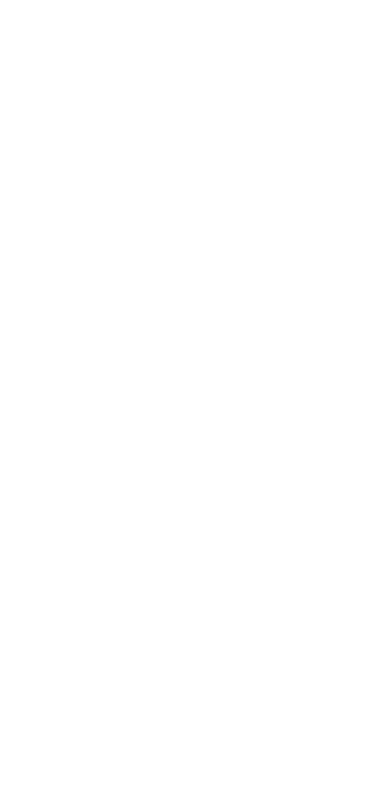
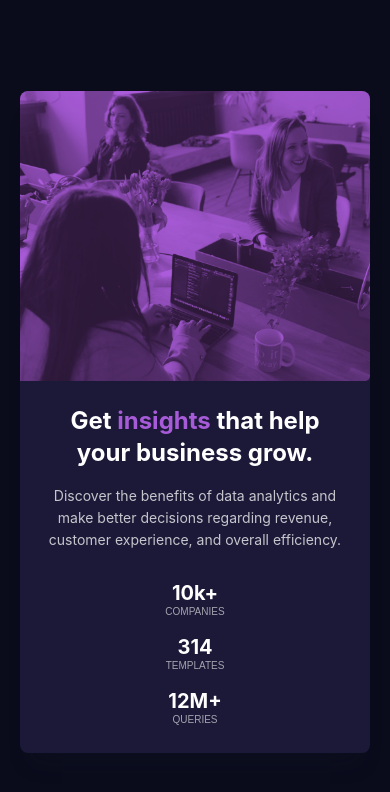
Before and after one commit to Toyirjonov/Stats-preview-card-responsive, a plain HTML site: page index.html in a window 390 px wide. Drawn offline with Linux system fonts and the light colour scheme.

Commit message:
complited

```diff
--- a/index.html
+++ b/index.html
@@ -1,14 +1,42 @@
 <!DOCTYPE html>
-<html lang="en">
+<html lang="uz">
   <head>
     <meta charset="UTF-8" />
     <meta name="viewport" content="width=device-width, initial-scale=1.0" />
-    <title>Template</title>
+    <title>Stats preview card</title>
     <link rel="stylesheet" href="./css/main.min.css" />
   </head>
   <body>
     <header class="header"></header>
-    <main class="main"></main>
+    <main class="main">
+      <div class="card">
+        <div class="cards">
+          <h1 class="cards__title">
+            Get <span class="fiolet">insights</span> that help your business
+            grow.
+          </h1>
+          <p class="cards__desc">
+            Discover the benefits of data analytics and make better decisions
+            regarding revenue, customer experience, and overall efficiency.
+          </p>
+          <div class="cards__stats">
+            <div class="cards__stats__companies">
+              <h2 class="cards__stats--number">10k+</h2>
+              <p class="cards__stats--name">Companies</p>
+            </div>
+            <div class="cards__stats__template">
+              <h2 class="cards__stats--number">314</h2>
+              <p class="cards__stats--name">Templates</p>
+            </div>
+            <div class="cards__stats__queties">
+              <h2 class="cards__stats--number">12M+</h2>
+              <p class="cards__stats--name">Queries</p>
+            </div>
+          </div>
+        </div>
+        <img class="card__img" src="./images/image.png" alt="team work img" />
+      </div>
+    </main>
     <footer class="footer"></footer>
   </body>
 </html>
--- a/scss/base/_resets.scss
+++ b/scss/base/_resets.scss
@@ -31,6 +31,13 @@ body {
   display: flex;
   flex-direction: column;
   height: 100%;
+  display: flex;
+  align-items: center;
+  justify-content: center;
+  height: 100%;
+  font-family: "Inter", sans-serif;
+  color: #ffffff;
+  background-color: #0a0c1c;
 }
 
 main {
--- a/scss/pages/_home.scss
+++ b/scss/pages/_home.scss
@@ -0,0 +1,174 @@
+.main {
+  display: flex;
+  justify-content: center;
+  align-items: center;
+  padding: 40px;
+  min-height: 100vh;
+  background-color: #0a0c1c;
+}
+
+.card {
+  display: flex;
+  justify-content: space-between;
+  align-items: center;
+  width: 1110px;
+  background-color: #1b1937;
+  border-radius: 8px;
+  overflow: hidden;
+  box-shadow: 0 20px 20px -10px rgba(23, 25, 41, 0.2);
+}
+
+.card__img {
+  height: 100%;
+  object-fit: cover;
+  display: block;
+}
+
+.cards {
+  padding: 72px;
+  color: white;
+}
+
+.cards__title {
+  font-weight: 700;
+  font-size: 36px;
+  line-height: 44px;
+  margin-bottom: 25px;
+}
+
+.fiolet {
+  color: #a85bd8;
+}
+
+.cards__desc {
+  width: 374px;
+  font-weight: 400;
+  font-size: 15px;
+  line-height: 25px;
+  margin-bottom: 72px;
+  opacity: 0.75;
+}
+
+.cards__stats {
+  display: flex;
+  justify-content: space-between;
+  align-items: center;
+  width: 374px;
+}
+
+.cards__stats--number {
+  font-weight: 700;
+  font-size: 24px;
+  line-height: 100%;
+}
+
+.cards__stats--name {
+  font-family: "Lexend Deca", sans-serif;
+  font-weight: 400;
+  font-size: 12px;
+  line-height: 25px;
+  text-transform: uppercase;
+  opacity: 0.6;
+}
+
+@media screen and (max-width: 768px) {
+  .main {
+    padding: 20px;
+  }
+
+  .card {
+    flex-direction: column-reverse;
+    width: 100%;
+    max-width: 375px;
+  }
+
+  .card__img {
+    width: 100%;
+    height: auto;
+  }
+
+  .cards {
+    padding: 24px;
+    text-align: center;
+  }
+
+  .cards__title {
+    font-size: 24px;
+    line-height: 32px;
+    margin-bottom: 16px;
+  }
+
+  .cards__desc {
+    width: 100%;
+    font-size: 14px;
+    line-height: 22px;
+    margin-bottom: 32px;
+  }
+
+  .cards__stats {
+    flex-direction: column;
+    gap: 16px;
+    width: 100%;
+  }
+
+  .cards__stats--number {
+    font-size: 20px;
+  }
+
+  .cards__stats--name {
+    font-size: 10px;
+    line-height: 18px;
+  }
+}
+
+@media screen and (max-width: 375px) {
+  .main {
+    padding: 20px 16px;
+  }
+
+  .card {
+    flex-direction: column-reverse;
+    width: 100%;
+    max-width: 375px;
+    border-radius: 10px;
+  }
+
+  .card__img {
+    width: 100%;
+    height: auto;
+    display: block;
+  }
+
+  .cards {
+    padding: 24px 20px;
+    text-align: center;
+  }
+
+  .cards__title {
+    font-size: 22px;
+    line-height: 30px;
+    margin-bottom: 16px;
+  }
+
+  .cards__desc {
+    font-size: 13px;
+    line-height: 21px;
+    margin-bottom: 32px;
+    width: 100%;
+  }
+
+  .cards__stats {
+    flex-direction: column;
+    gap: 20px;
+    width: 100%;
+  }
+
+  .cards__stats--number {
+    font-size: 18px;
+  }
+
+  .cards__stats--name {
+    font-size: 10px;
+    line-height: 16px;
+  }
+}
```
Also changed, not shown: css/main.min.css, images/image.png (added), 1 other file.
